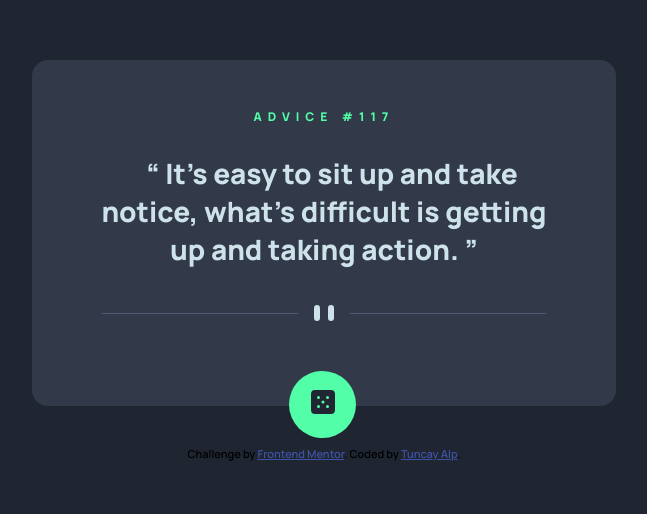
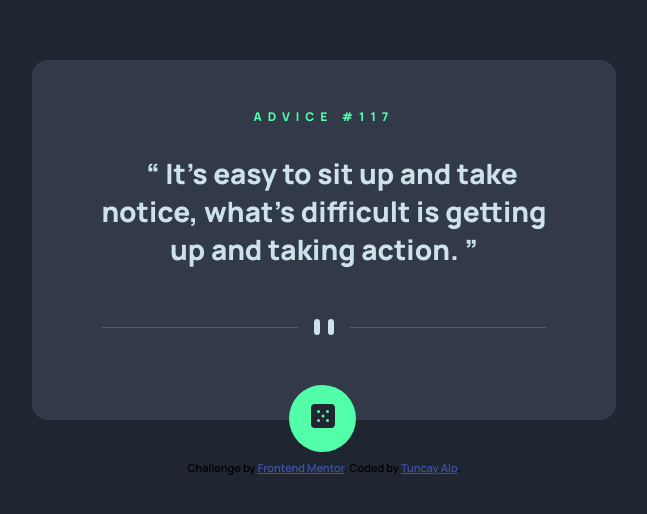
Before and after one commit to Tncy57/advice-generator, a plain HTML site: page index.html in a window 1536 px wide. Shown: the part 124-638 px from the top of the page, without its empty margins (444-1091 px from the left). Drawn offline with Linux system fonts and the light colour scheme.

Commit message:
modify min height

```diff
--- a/app.css
+++ b/app.css
@@ -28,7 +28,7 @@ body {
 }
 
 .advice {
-  min-height: 7rem;
+  min-height: 12rem;
   text-align: center;
   padding-bottom: 1.5rem;
 }
--- a/desktop.css
+++ b/desktop.css
@@ -15,7 +15,7 @@
   .advice {
     margin: 0 auto 0;
     width: 80%;
-    min-height: 7rem;
+    min-height: 8rem;
   }
 
   q {
```
